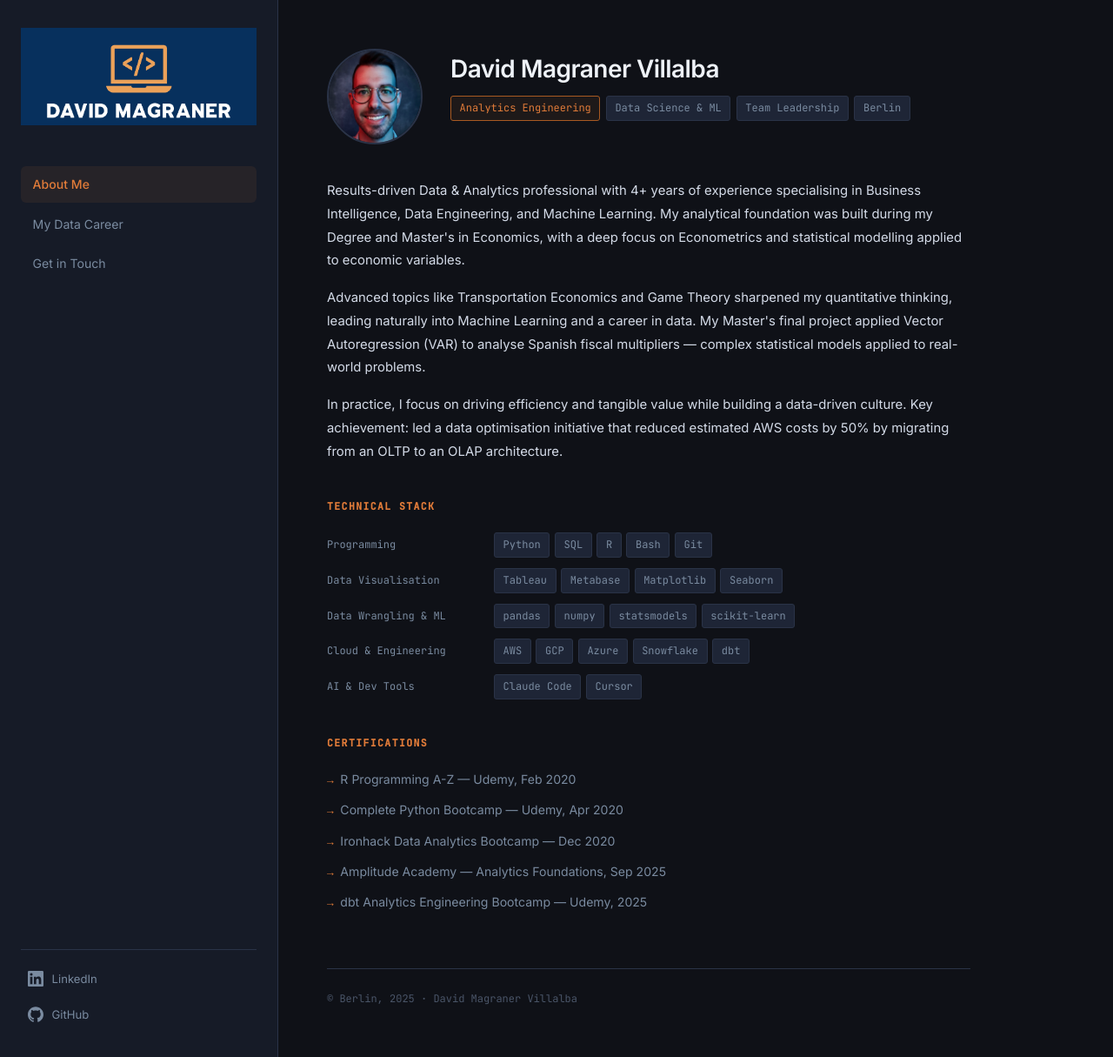
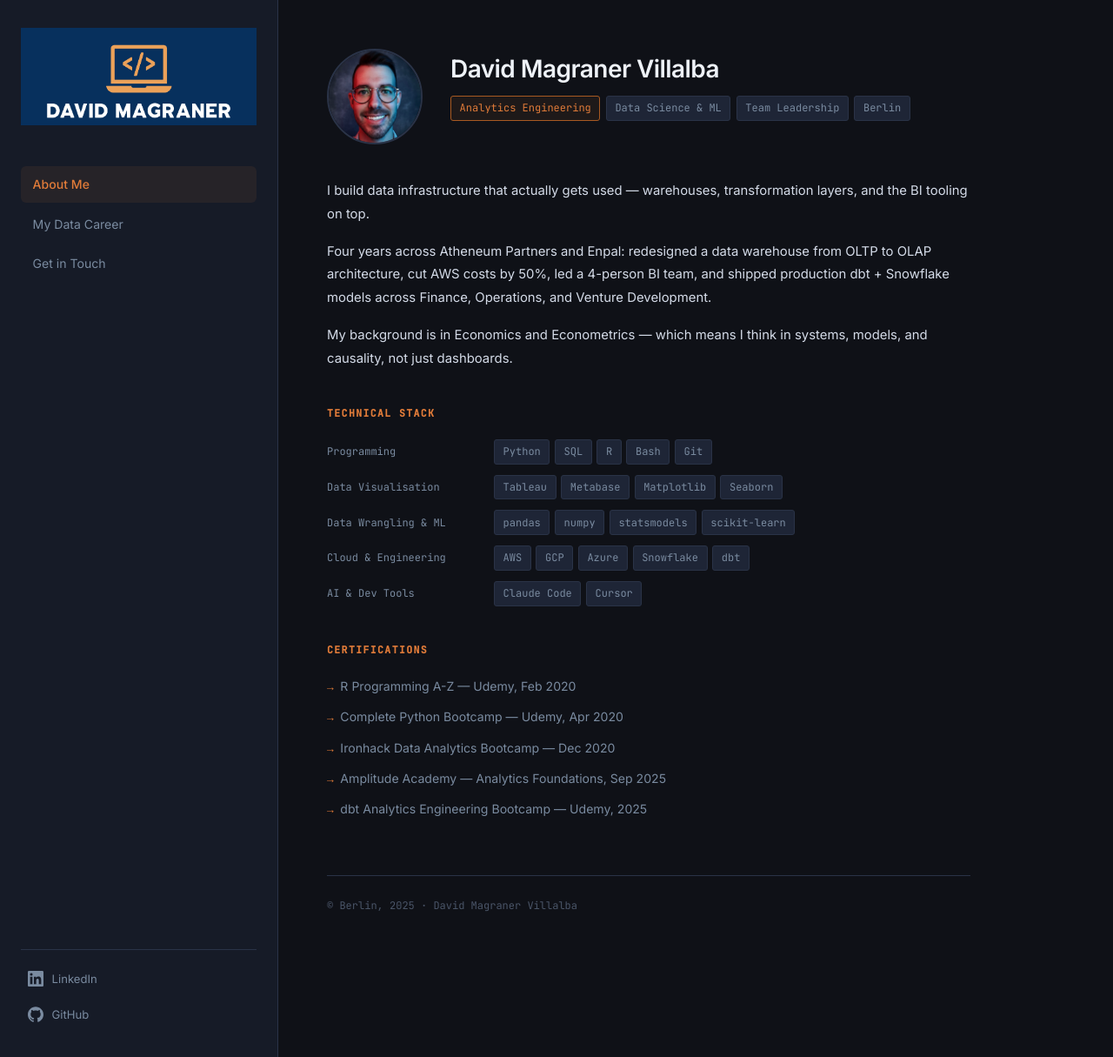
Before and after one commit to mavidvd/my-portfolio, a Jekyll site: the page built from index.md, in a window 1280 px wide and 1215 px high. Shown: the whole window at 87% size. Built offline with Jekyll 4.4.1, drawn with Linux system fonts in a browser that asks for light colours.

Commit message:
remove icons, edit index.

```diff
--- a/index.md
+++ b/index.md
@@ -17,9 +17,14 @@ title: David Magraner Villalba
 </div>
 
 <div class="about-bio">
-  <p>Results-driven Data & Analytics professional with 4+ years of experience specialising in Business Intelligence, Data Engineering, and Machine Learning. My analytical foundation was built during my Degree and Master's in Economics, with a deep focus on Econometrics and statistical modelling applied to economic variables.</p>
-  <p>Advanced topics like Transportation Economics and Game Theory sharpened my quantitative thinking, leading naturally into Machine Learning and a career in data. My Master's final project applied Vector Autoregression (VAR) to analyse Spanish fiscal multipliers — complex statistical models applied to real-world problems.</p>
-  <p>In practice, I focus on driving efficiency and tangible value while building a data-driven culture. Key achievement: led a data optimisation initiative that reduced estimated AWS costs by 50% by migrating from an OLTP to an OLAP architecture.</p>
+  <p>I build data infrastructure that actually gets used — warehouses,
+transformation layers, and the BI tooling on top.</p>
+  <p>Four years across Atheneum Partners and Enpal: redesigned a data
+warehouse from OLTP to OLAP architecture, cut AWS costs by 50%,
+led a 4-person BI team, and shipped production dbt + Snowflake
+models across Finance, Operations, and Venture Development.</p>
+  <p>My background is in Economics and Econometrics — which means I
+think in systems, models, and causality, not just dashboards.</p>
 </div>
 
 <div class="section">
```
Also changed, not shown: assets/img/claude-code.svg (deleted), assets/img/cursor-icon.svg (deleted), assets/img/dbt-icon.svg (deleted), assets/img/metabase.svg (deleted), 5 other files.
